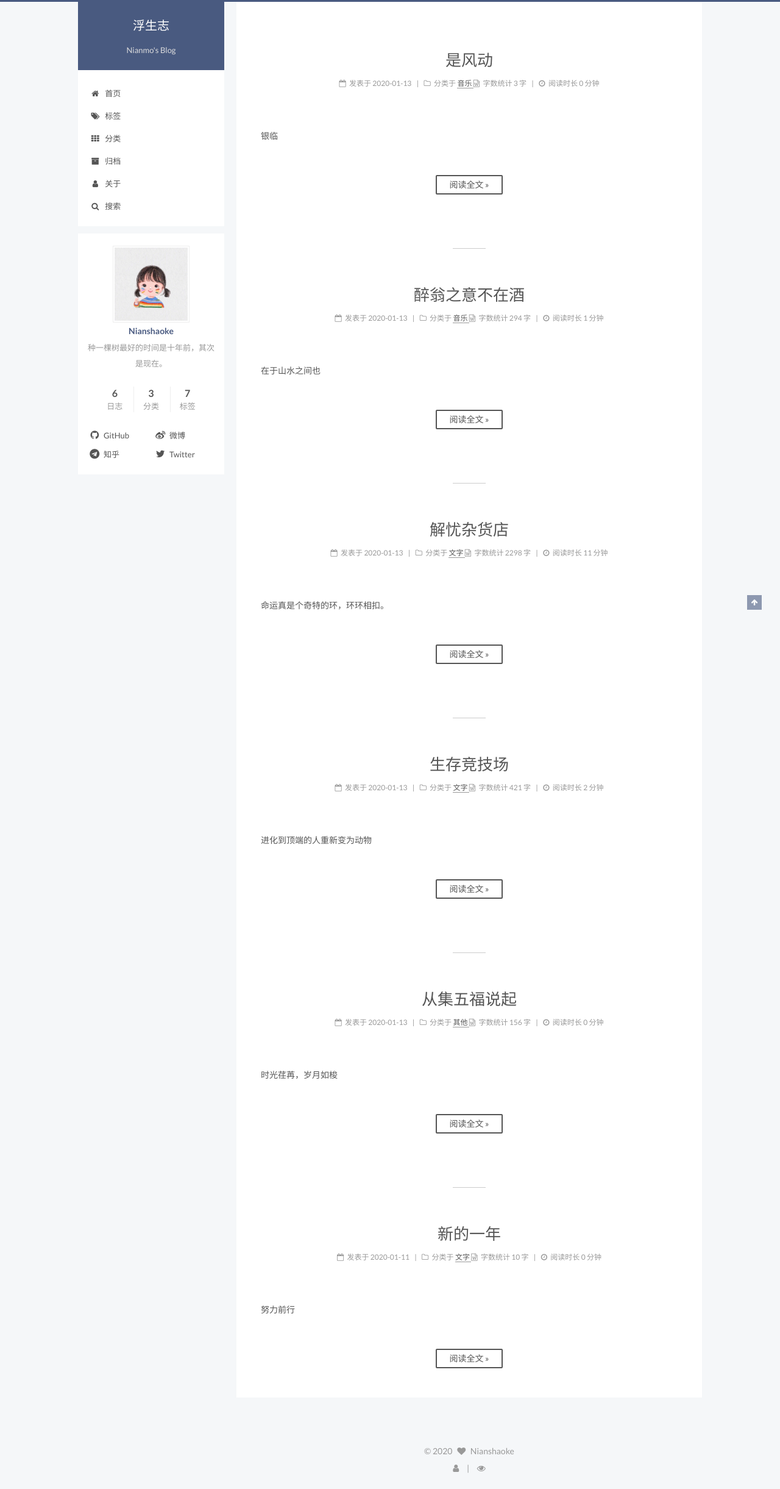
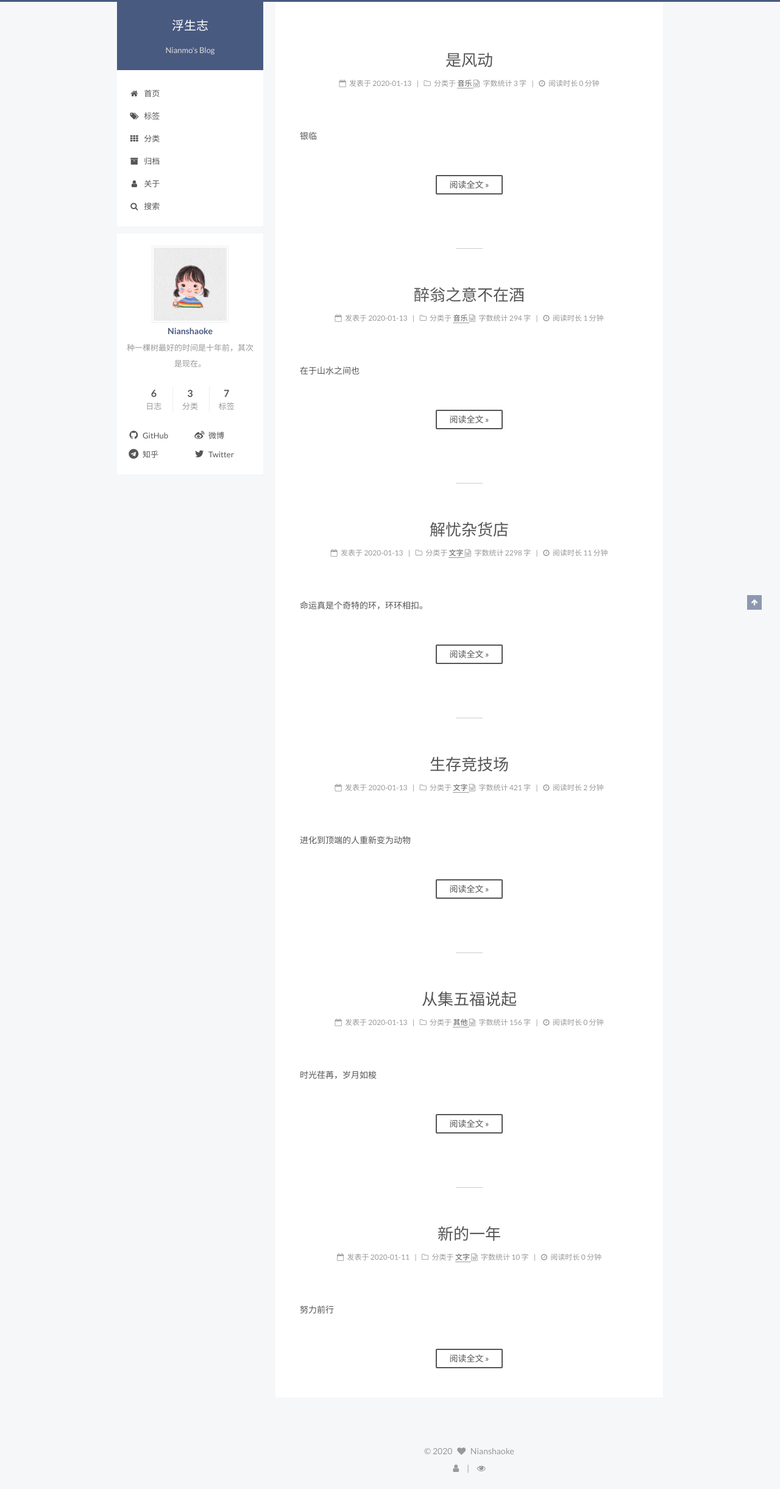
Before and after one commit to nianshaoke/nianshaoke.github.io, a Jekyll site: the page built from index.html, in a window 1280 px wide. Shown: the whole page at 61% size. Built offline with Jekyll 4.4.1, drawn with Linux system fonts in a browser that asks for light colours; the list of posts is cut into pages by our own code; comment, search, counter and statistics services are not loaded.

Commit message:
Update _layout.scss

```diff
--- a/_sass/_schemes/Pisces/_layout.scss
+++ b/_sass/_schemes/Pisces/_layout.scss
@@ -2,7 +2,7 @@
   position: relative;
   margin: 0 auto;
   //width: $main-desktop;
-  width: 80%;
+  width: 70%;
 
   @include tablet() {
     width: auto;
@@ -49,7 +49,7 @@
 
 .container .main-inner {
   //width: $main-desktop;
-  width: 80%;
+  width: 70%;
 
   @include tablet() {
     width: auto;
```
